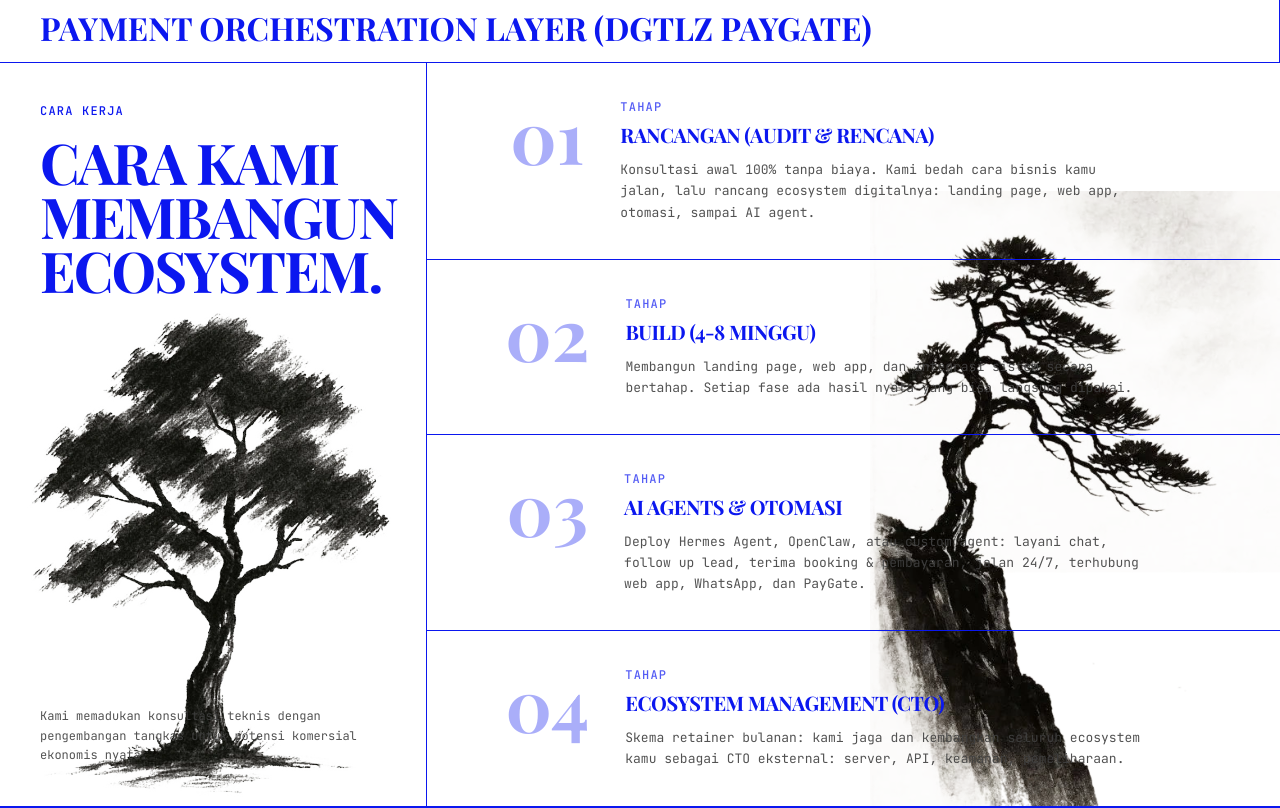
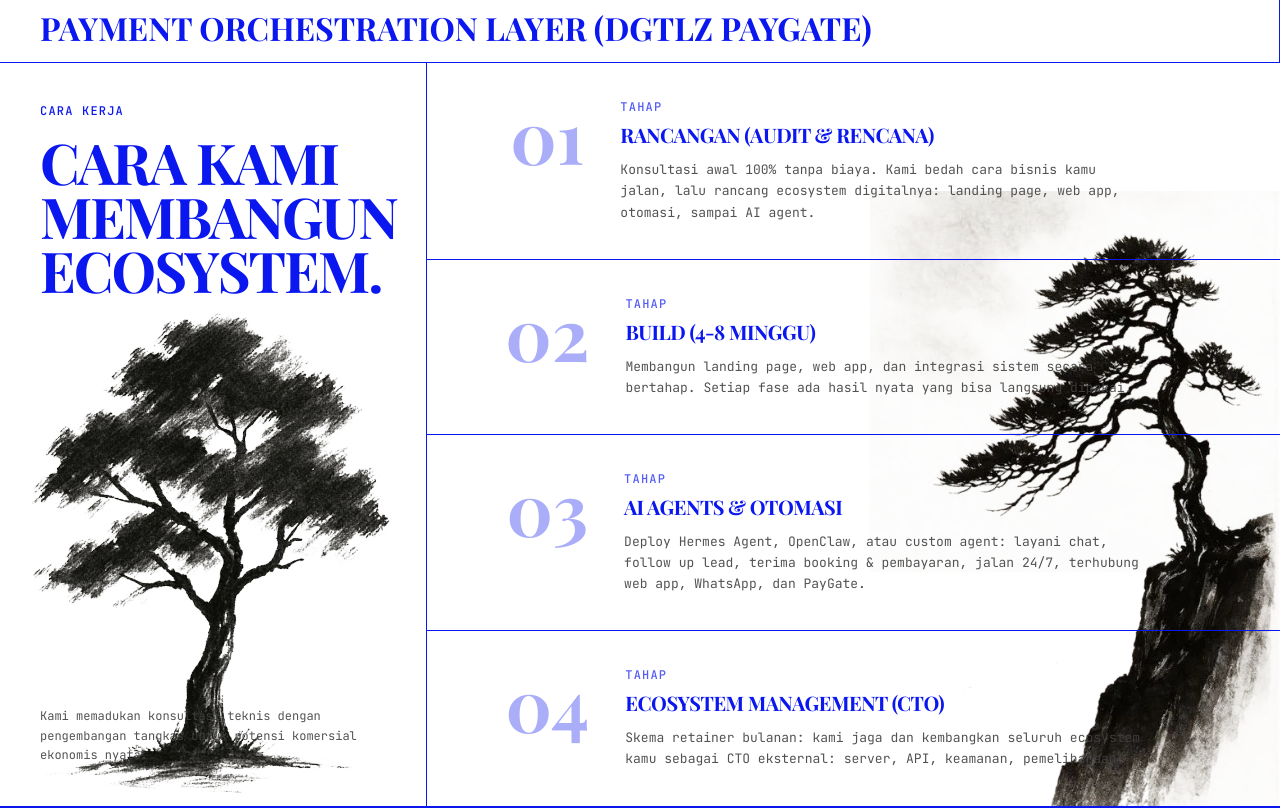
Before and after one commit to Zeropro091/dgtlzrebrand, a React (Vite) app: page / in a window 1280 px wide. Shown: the part 3740-4548 px from the top of the page. Built offline with nearby package versions, Linux system fonts and the light colour scheme; no server answers.

Commit message:
style(workflow): mirror cliff pine tree horizontally

```diff
--- a/src/components/WorkflowSection.tsx
+++ b/src/components/WorkflowSection.tsx
@@ -69,7 +69,7 @@ export function WorkflowSection() {
       <div className="relative col-span-12 md:col-span-7 lg:col-span-8 flex flex-col justify-between bg-white overflow-hidden">
 
         {/* Japanese Sumi-e Pine Tree on Cliff Artwork */}
-        <div className="absolute bottom-0 right-0 pointer-events-none select-none z-0 w-[48%] max-w-[350px] md:max-w-[430px] h-[78%] md:h-[92%] overflow-hidden flex items-end justify-end">
+        <div style={{ transform: 'scaleX(-1)' }} className="absolute bottom-0 right-0 pointer-events-none select-none z-0 w-[48%] max-w-[350px] md:max-w-[430px] h-[78%] md:h-[92%] overflow-hidden flex items-end justify-end">
           <motion.img
             src="/tree-cliff.webp"
             alt="Japanese pine tree on cliff"
```
